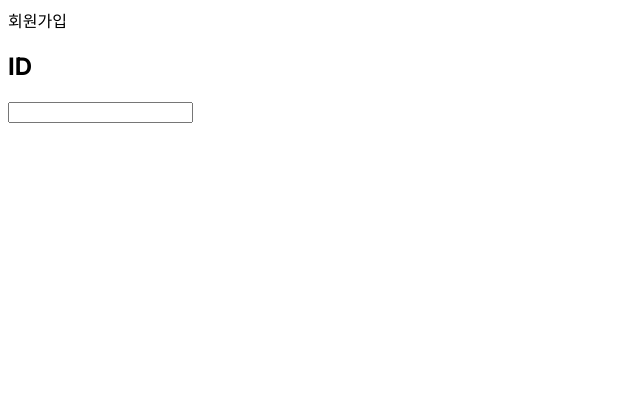
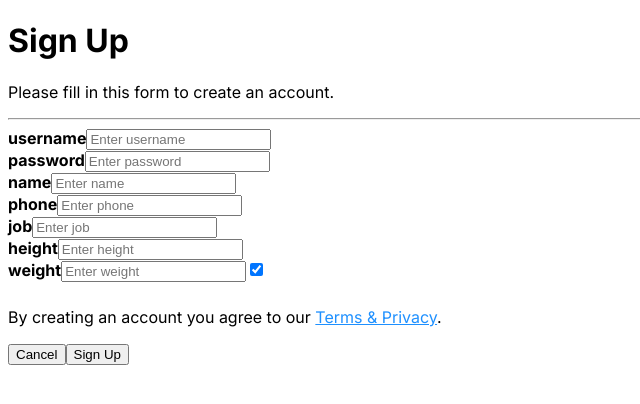
Before and after one commit to djfkaaaa/personal-project-climb, a Next.js app in the folder nextjs-14/: page /join in a window 1280 px wide. Shown: the top 404 px of the page, without its empty margins (0-640 px from the left). Built offline with nearby package versions, Linux system fonts and the light colour scheme.

Commit message:
insert value on db

```diff
--- a/nextjs-14/package.json
+++ b/nextjs-14/package.json
@@ -11,7 +11,8 @@
   "dependencies": {
     "react": "^18",
     "react-dom": "^18",
-    "next": "14.1.3"
+    "next": "14.1.3",
+    "next-router": "1.3.6"
   },
   "devDependencies": {
     "typescript": "^5",
--- a/nextjs-14/src/app/join/page.tsx
+++ b/nextjs-14/src/app/join/page.tsx
@@ -1,13 +1,95 @@
+'use client';
+
+const SERVER = 'http://localhost:8080'
+import axios from "axios";
+import React, { useState } from "react";
+import { useRouter } from "next/navigation";
 
 export default function join(){
 
+    const [inputs, setInputs] = useState({
+        username : "",
+        password : "",
+        name : "",
+        phone : "",
+        job : "",
+        height : "",
+        weight : ""
+    })
+    const {username,password,name,phone,job,height,weight} = inputs;
+    const onChange = (e:any) => {
+        const {value, name} = e.target;
+        setInputs(
+            {...inputs,
+                [username] : value,
+                [password] : value,
+                [name] : value,
+                [phone] : value,
+                [job] : value,
+                [height] : value,
+                [weight] : value
+            }
+        )
+    }
+    const router = useRouter();
+
+    const onClick = () => {
+        alert('리스트가 가져가는 이름 = ' + username + ' '+ password + ' ' +name + ' ' +phone + ' ' +' ' +job + ' '+height +' ' +weight)
+    const url = `${SERVER}/api/user`
+    const data = {username,password,name,phone,job,height,weight}
+    const config = {
+      headers:{
+        "Cache-Control": "no-cache",
+        "Content-Type": "application/json",
+         Authorization: `Bearer blah ~` ,
+        "Access-Control-Allow-Origin": "*",
+    }}
+    axios.post(url,data,config)
+    .then(res=>
+        {alert(JSON.stringify(res.data))
+        router.push("/login")
+        })
+    }
+
     return(
         <>
-        <div>회원가입</div>
-        <h2>ID</h2>
-        <input type="text" />
+        <div className="container">
+    <h1>Sign Up</h1>
+    <p>Please fill in this form to create an account.</p>
+    <hr/>
+
+    <label htmlFor="username"><b>username</b></label>
+    <input type="text" placeholder="Enter username" name="username" onChange={onChange} required/> <br />
+
+    <label htmlFor="password"><b>password</b></label>
+    <input type="password" placeholder="Enter password" name="password" onChange={onChange} required/> <br />
+
+    <label htmlFor="name"><b>name</b></label>
+    <input type="text" placeholder="Enter name" name="password" onChange={onChange} required/> <br />
+
+    <label htmlFor="phone"><b>phone</b></label>
+    <input type="text" placeholder="Enter phone" name="phone" onChange={onChange} required/> <br />
+
+    <label htmlFor="job"><b>job</b></label>
+    <input type="text" placeholder="Enter job" name="job" onChange={onChange} required/> <br />
+
+    <label htmlFor="height"><b>height</b></label>
+    <input type="text" placeholder="Enter height" name="height" onChange={onChange} required/> <br />
+
+    <label htmlFor="weight"><b>weight</b></label>
+    <input type="text" placeholder="Enter weight" name="weight" onChange={onChange} required/>
+
+    <label>
+      <input type="checkbox" checked={true} name="remember" style={{marginBottom:"15px"}}/>
+    </label>
+
+    <p>By creating an account you agree to our <a href="#" style={{color:"dodgerblue"}}>Terms & Privacy</a>.</p>
+
+    <div className="clearfix">
+      <button type="button" className="cancelbtn">Cancel</button>
+      <button onClick={onClick} type="submit" className="signupbtn">Sign Up</button>
+    </div>
+  </div>
         </>
-
-
     );
 }
--- a/nextjs-14/src/app/login/page.tsx
+++ b/nextjs-14/src/app/login/page.tsx
@@ -22,7 +22,7 @@ export default function Login(){
     }
     const handleClick = () => {
         alert("ID = " + username)
-        const url = `${SERVER}/login`
+        const url = `${SERVER}/api/login`
         const data = {username, password} // {'name':username, 'password':password}의 축약
         const config = {
             headers:{
```
Also changed, not shown: 1 other file (tests, documents, lock files or other folders).
